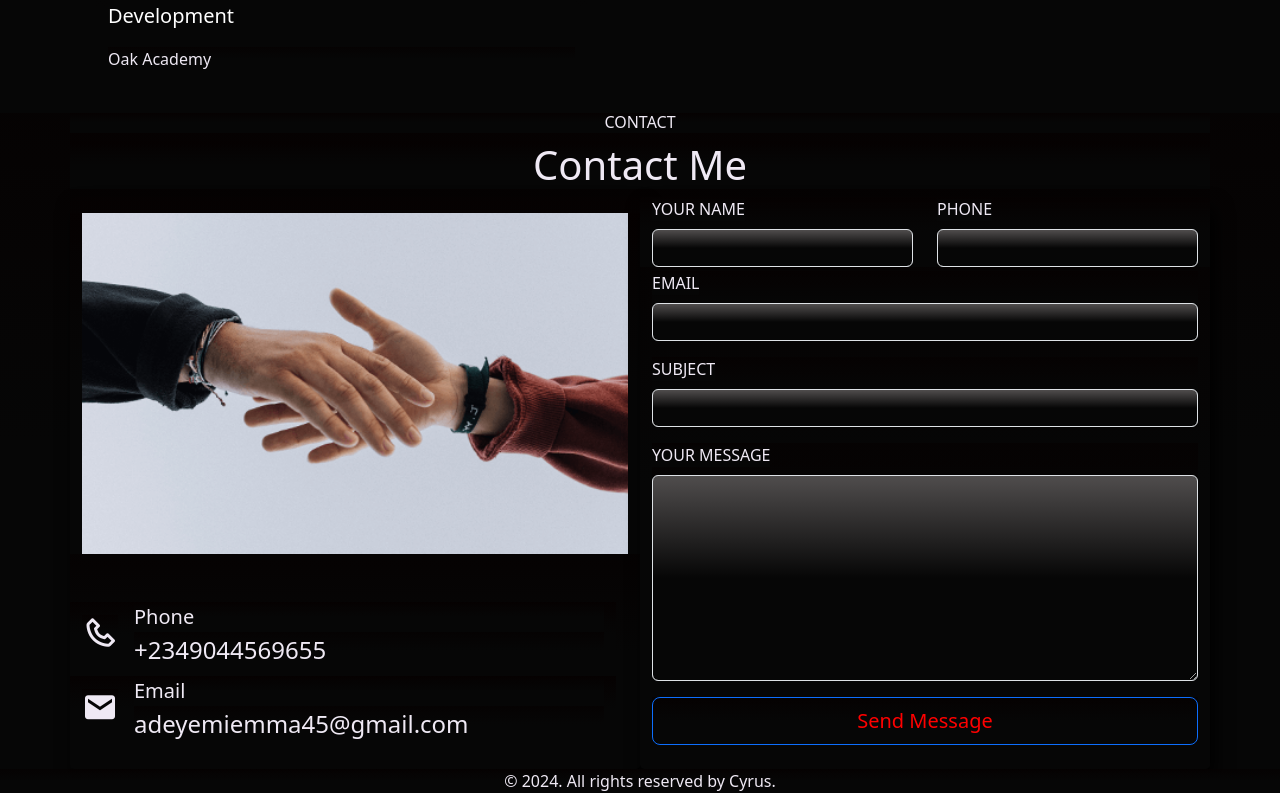
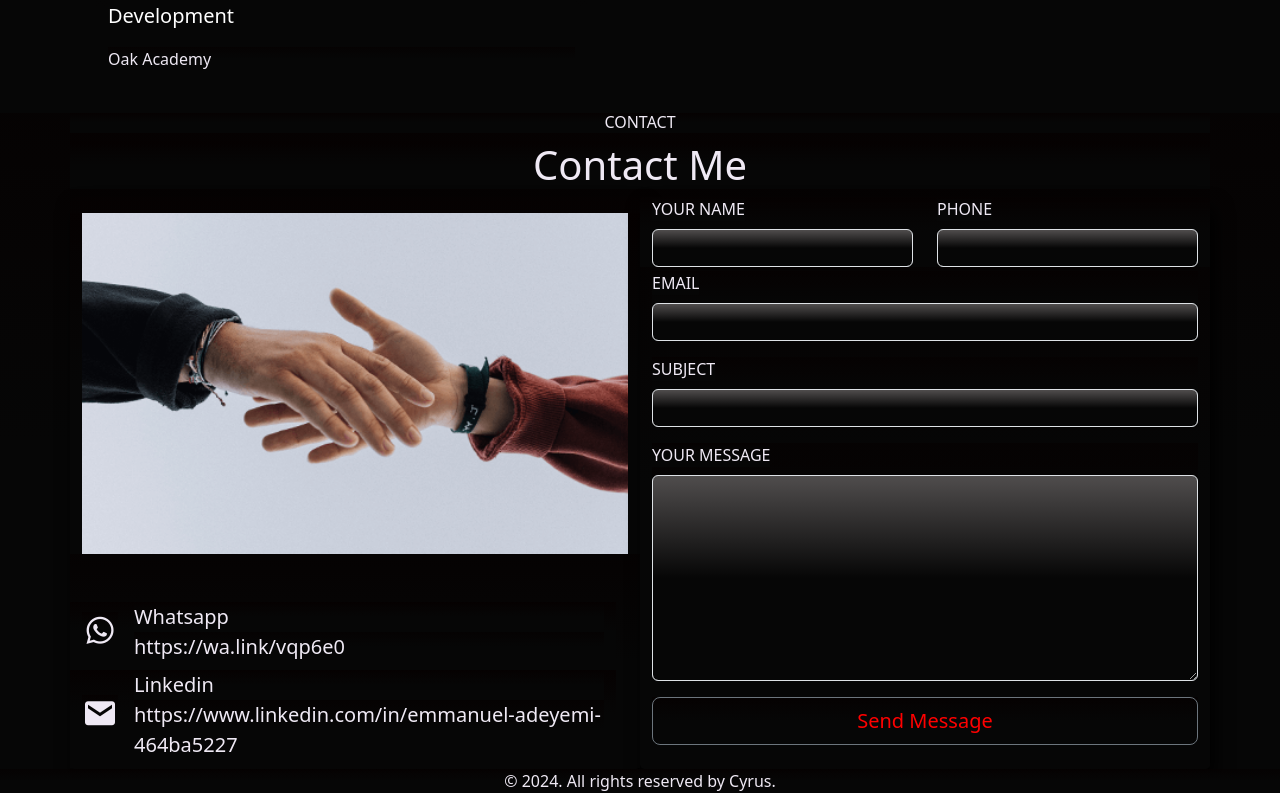
Before and after one commit to cyrus-nodejs/portfolio, a React (Vite) app in the folder Cyrusportfolio/: page / in a window 1280 px wide. Shown: the part 2591-3384 px from the top of the page. Built offline with nearby package versions, Linux system fonts and the light colour scheme.

Commit message:
touches commit

```diff
--- a/Cyrusportfolio/src/page/Contact.tsx
+++ b/Cyrusportfolio/src/page/Contact.tsx
@@ -1,5 +1,5 @@
 import  {Container, Image, Col, Row, Form, Button} from "react-bootstrap"
-
+import { Link } from "react-router-dom"
 import img from "../assets/images/contact1.png"
 import {  useState } from "react"
 
@@ -56,18 +56,20 @@ const Contact = () => {
                 <Image src={img} fluid  />
                <Col>
                <Row className=" w-100  mt-5  ">
+               <Link to='https://wa.link/vqp6e0' target="_blank" className='text-decoration-none text-light'>
   <div className="d-flex align-items-center ">
-  <div className=" flex-shrink-0"><i className='bx bx-phone bx-md'></i></div>
-  <div className="flex-grow-1 ms-3"><div className="text-start fs-5 fw-normal">Phone</div><div className="text-start fs-4 ">+2349044569655</div></div>
+  <div className=" flex-shrink-0"><i className='bx bxl-whatsapp bx-md'></i></div>
+  <div className="flex-grow-1 ms-3"><div className="text-start fs-5 fw-normal">Whatsapp</div><div className="text-start fs-5 ">https://wa.link/vqp6e0</div></div>
 
-</div></Row>
+</div>
+</Link></Row>
 
 <Row className=" w-100  my-2  ">
+  <Link to='https://www.linkedin.com/in/emmanuel-adeyemi-464ba5227' target="_blank" className='text-decoration-none text-light'>
   <div className="d-flex align-items-center ">
   <div className=" flex-shrink-0"><i className='bx bxs-envelope bx-md'></i></div>
-  <div className="flex-grow-1 ms-3"><div className="text-start fs-5 fw-normal">Email</div><div className="text-start fs-4 ">adeyemiemma45@gmail.com</div></div>
-</div></Row>
-
+  <div className="flex-grow-1 ms-3"><div className="text-start fs-5 fw-normal">Linkedin</div><div className="text-start fs-5 ">https://www.linkedin.com/in/emmanuel-adeyemi-464ba5227</div></div>
+</div></Link></Row>
 
 
              </Col>
@@ -106,7 +108,7 @@ const Contact = () => {
       </Form.Group>
 
       <div className="d-grid gap-2">
-      <Button className="stack " variant="outline-primary" type="submit" size="lg">
+      <Button className="stack  " variant="outline-secondary" type="submit" size="lg">
        {buttonText}
       </Button>
       <p className="stack">{status}</p>
```
